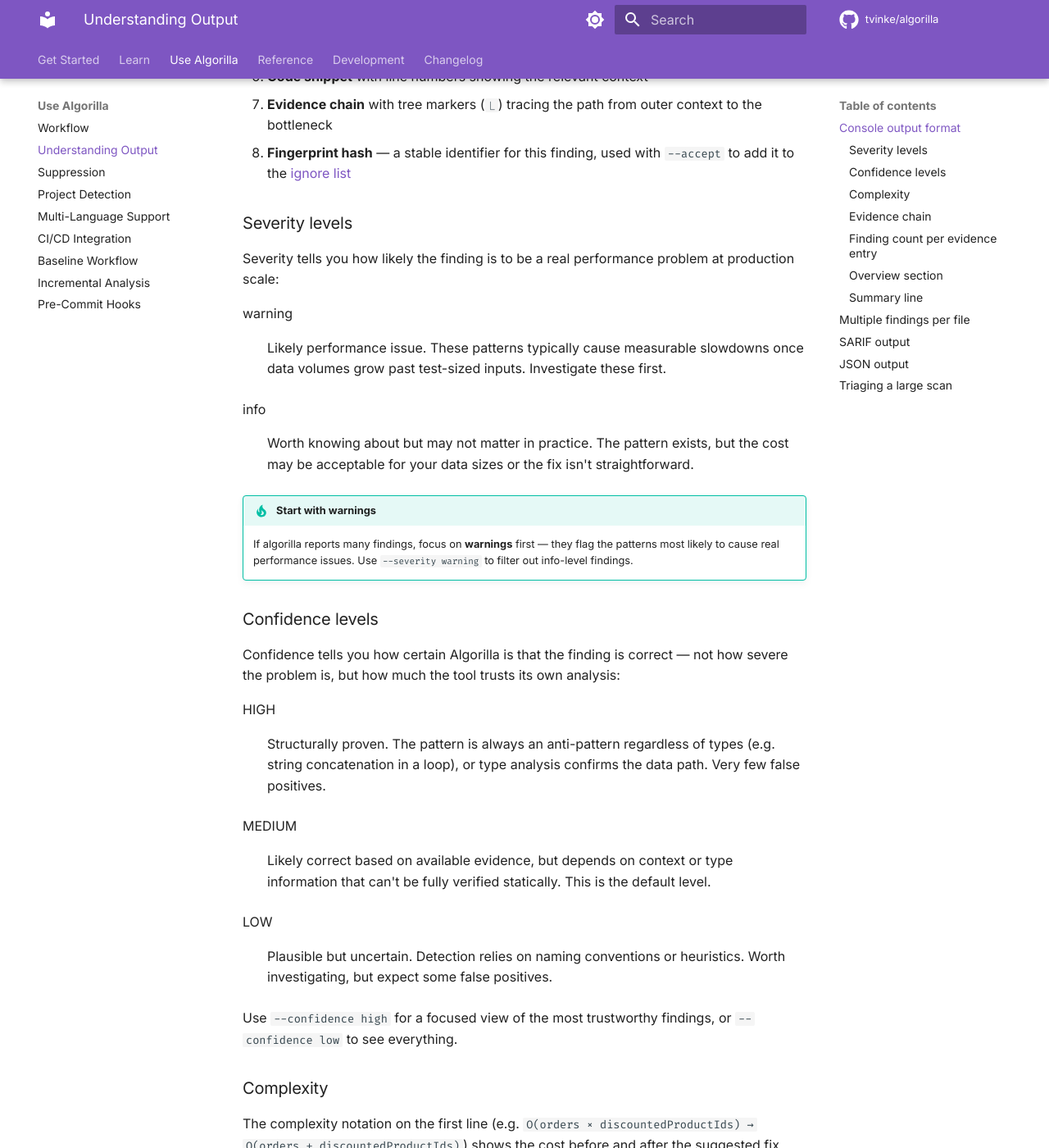
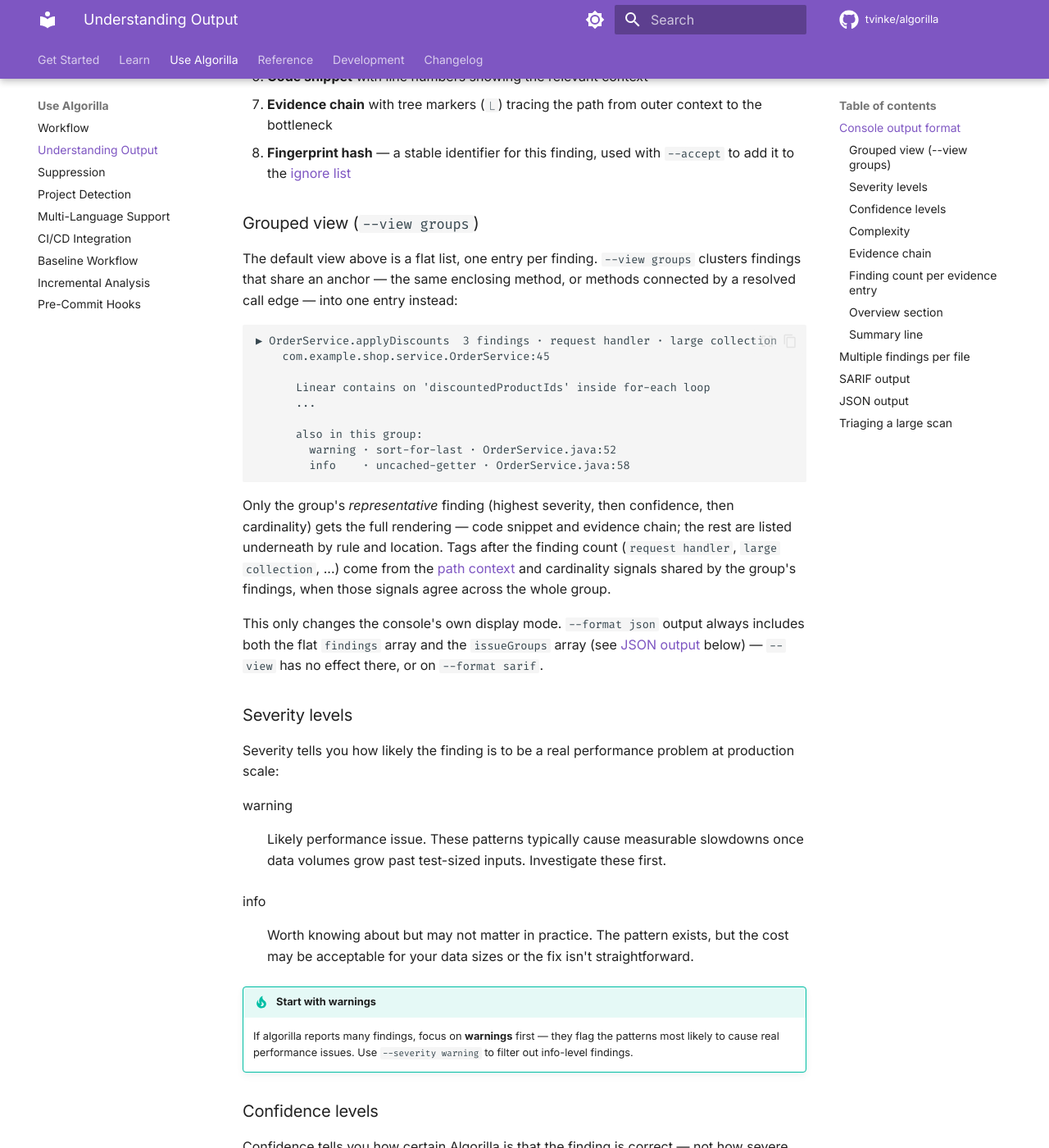
Before and after one commit to tvinke/algorilla, an MkDocs documentation site: the page built from docs/docs/guide/understanding-output.md, in a window 1280 px wide and 1400 px high, scrolled down 1160 px. Shown: the whole window at 82% size. Built offline with MkDocs 1.6.1 and Material for MkDocs 9.7.7, drawn with Linux system fonts in a browser that asks for light colours; comment, search, counter and statistics services are not loaded; some of the changed text lies outside the part shown.

Commit message:
docs: document --view groups, and be precise about what it doesn't affect
--view groups was CLI-only with no reference docs anywhere, and its
own --help description didn't mention that it's console-only (json
always includes both findings and issueGroups, view has no effect on
json/sarif at all - easy to read the old wording as implying otherwise).
Added the flag to cli-reference.md's options table and an example, a
"Grouped view" section to understanding-output.md with a sample of
what the console output actually looks like, and an issueGroups bullet
under the JSON output section. Tightened the --help text itself to say
the same thing.

````diff
--- a/docs/docs/guide/understanding-output.md
+++ b/docs/docs/guide/understanding-output.md
@@ -50,6 +50,26 @@ The format breaks down as:
 6. **Code snippet** with line numbers showing the relevant context
 7. **Evidence chain** with tree markers (`⎿`) tracing the path from outer context to the bottleneck
 8. **Fingerprint hash** — a stable identifier for this finding, used with `--accept` to add it to the [ignore list](workflow.md#accept-it-ignore-list)
+
+### Grouped view (`--view groups`)
+
+The default view above is a flat list, one entry per finding. `--view groups` clusters findings that share an anchor — the same enclosing method, or methods connected by a resolved call edge — into one entry instead:
+
+```
+▶ OrderService.applyDiscounts  3 findings · request handler · large collection
+    com.example.shop.service.OrderService:45
+
+      Linear contains on 'discountedProductIds' inside for-each loop
+      ...
+
+      also in this group:
+        warning · sort-for-last · OrderService.java:52
+        info    · uncached-getter · OrderService.java:58
+```
+
+Only the group's *representative* finding (highest severity, then confidence, then cardinality) gets the full rendering — code snippet and evidence chain; the rest are listed underneath by rule and location. Tags after the finding count (`request handler`, `large collection`, ...) come from the [path context](../concepts/how-detection-works.md) and cardinality signals shared by the group's findings, when those signals agree across the whole group.
+
+This only changes the console's own display mode. `--format json` output always includes both the flat `findings` array and the `issueGroups` array (see [JSON output](#json-output) below) — `--view` has no effect there, or on `--format sarif`.
 
 ### Severity levels
 
@@ -214,6 +234,7 @@ The JSON output includes metadata for versioning and tooling:
 
 - **`schemaVersion`** — format version number (currently `1`). Bumped when the structure changes.
 - **`algorillaVersion`** — the version of algorilla that produced the output (e.g. `"0.2.0"`).
+- **`issueGroups`** — the same [grouped view](#grouped-view-view-groups) available on the console, always present alongside the flat `findings` array regardless of `--view`. Each group carries its `representativeFinding`, the full `contributingFindings` list, and the `anchor`/`groupType`/`visibility`/`pathContext`/`maxCardinality` signals that produced it.
 
 If you consume JSON output programmatically, **ignore unknown fields** — new fields may be added in any release without bumping `schemaVersion`. See [Stability & Compatibility](../stability.md) for the full contract.
 
````
Also changed, not shown: docs/docs/guide/cli-reference.md (+4 -0 lines), 1 other file.
